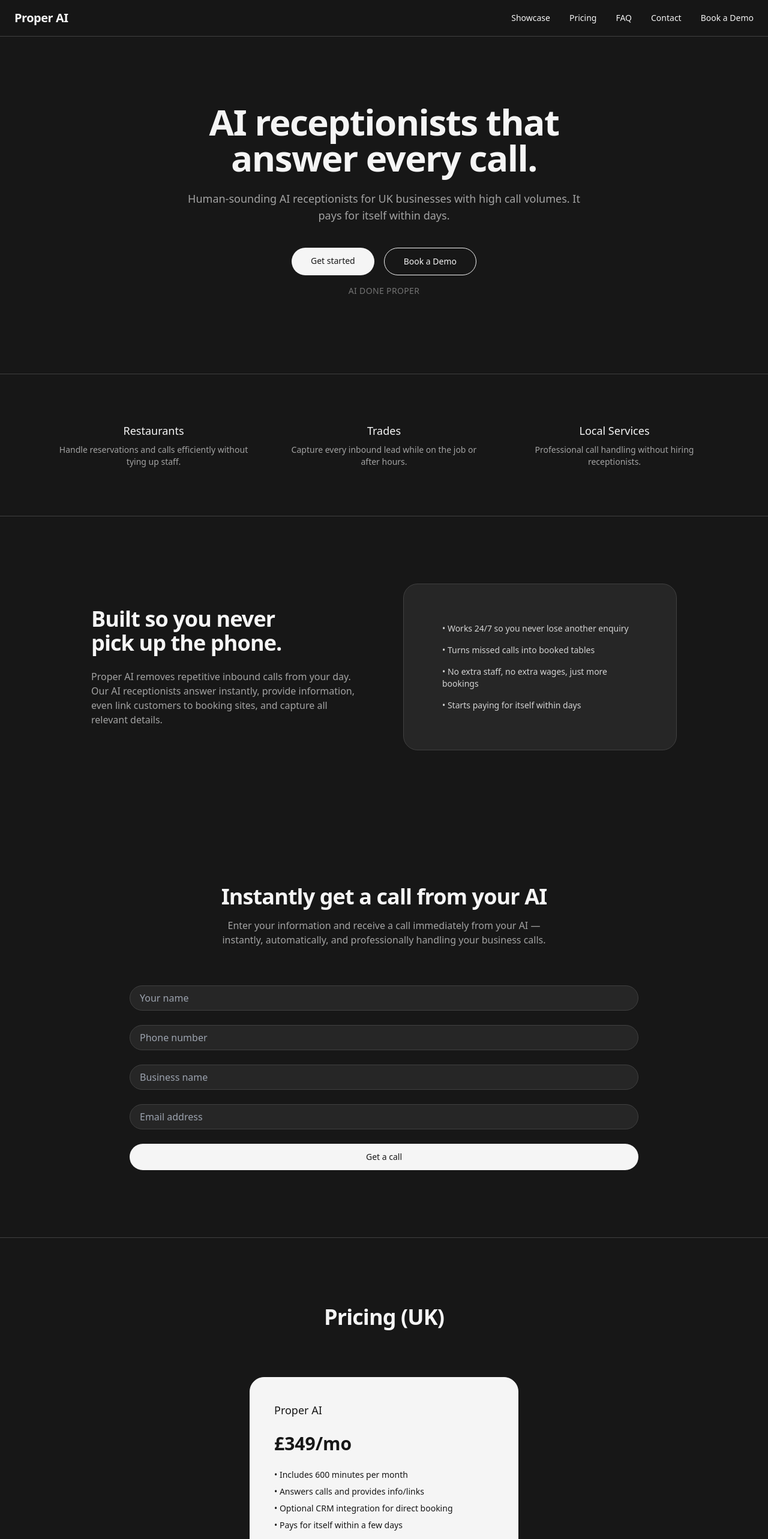
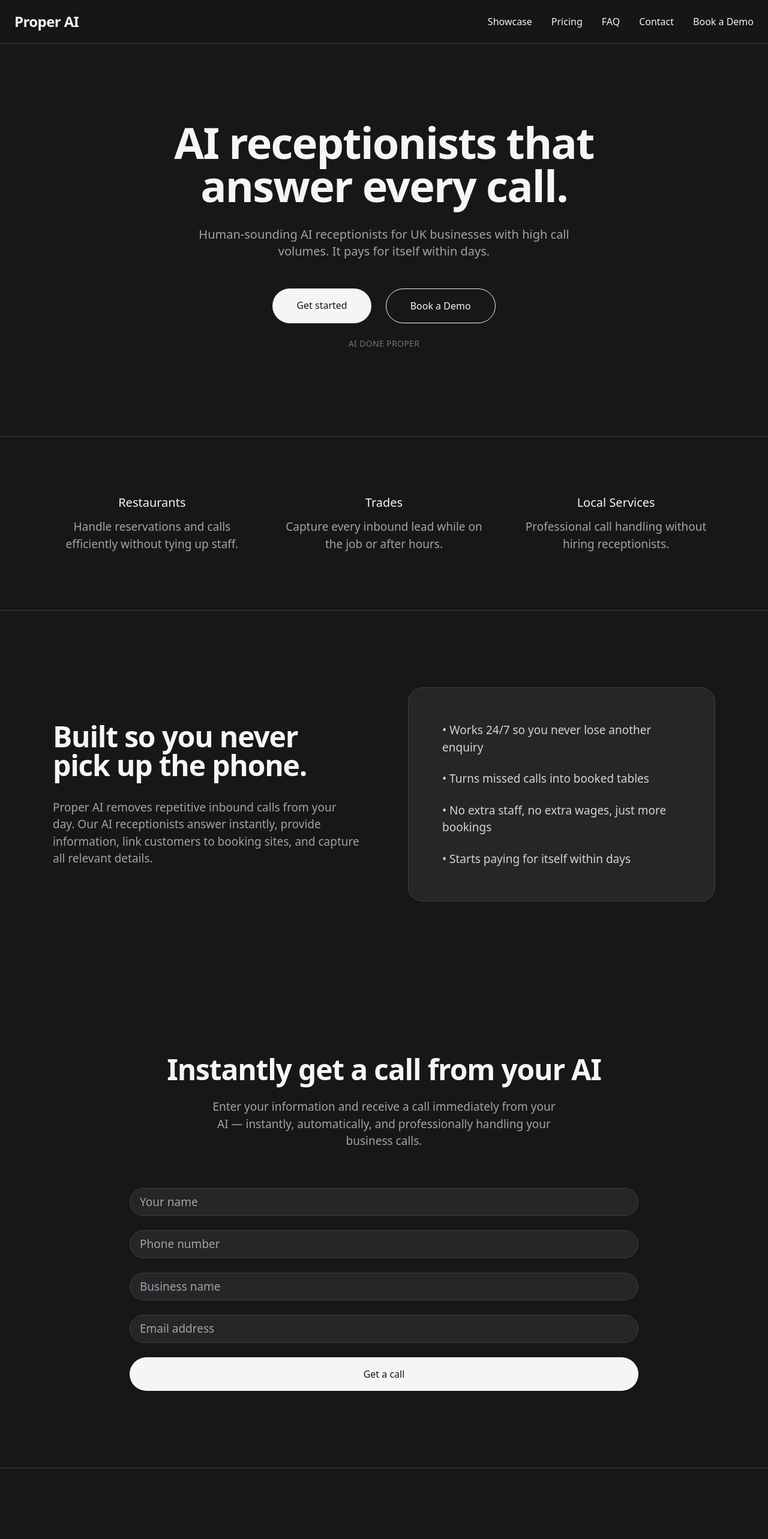
Before and after one commit to diegodiego794/ProperAI, a Next.js app: page / in a window 1280 px wide. Shown: the top 2566 px of the page at 60% size. Built offline with nearby package versions, Linux system fonts and the light colour scheme.

Commit message:
Update index.js

```diff
--- a/pages/index.js
+++ b/pages/index.js
@@ -21,76 +21,80 @@
 }
 
 export default function ProperAIWebsite() {
-  const scrollToCall = () => {
-    document.getElementById("showcase")?.scrollIntoView({ behavior: "smooth" });
-  };
-
-  const scrollToDemo = () => {
-    document.getElementById("demo")?.scrollIntoView({ behavior: "smooth" });
-  };
-
   return (
-    <div className="min-h-screen bg-neutral-900 text-neutral-100 font-sans">
+    <div className="min-h-screen bg-neutral-900 text-neutral-100 font-sans text-[18px] md:text-[19px]">
       {/* Header */}
       <header className="sticky top-0 z-50 bg-neutral-900/90 backdrop-blur border-b border-neutral-700">
-        <div className="max-w-7xl mx-auto px-6 py-4 flex items-center justify-between">
-          <div className="text-xl font-semibold tracking-tight">Proper AI</div>
-          <nav className="hidden md:flex items-center space-x-8 text-sm">
-            <a onClick={scrollToCall} className="hover:text-neutral-300 transition cursor-pointer">Showcase</a>
-            <a onClick={scrollToDemo} className="hover:text-neutral-300 transition cursor-pointer">Pricing</a>
-            <a onClick={scrollToDemo} className="hover:text-neutral-300 transition cursor-pointer">FAQ</a>
-            <a onClick={scrollToDemo} className="hover:text-neutral-300 transition cursor-pointer">Contact</a>
-            <a onClick={scrollToDemo} className="hover:text-neutral-300 transition cursor-pointer">Book a Demo</a>
+        <div className="max-w-7xl mx-auto px-6 py-5 flex items-center justify-between">
+          <div className="text-2xl font-semibold tracking-tight">Proper AI</div>
+          <nav className="hidden md:flex items-center space-x-8 text-base">
+            <a href="#showcase" className="hover:text-neutral-300 transition">Showcase</a>
+            <a href="#pricing" className="hover:text-neutral-300 transition">Pricing</a>
+            <a href="#faq" className="hover:text-neutral-300 transition">FAQ</a>
+            <a href="#demo" className="hover:text-neutral-300 transition">Contact</a>
+            <a href="#demo" className="hover:text-neutral-300 transition">Book a Demo</a>
           </nav>
         </div>
       </header>
 
       {/* Hero */}
-      <FadeSection className="pt-28 pb-32 text-center">
-        <h1 className="text-4xl md:text-6xl font-semibold tracking-tight leading-tight">
+      <FadeSection className="pt-32 pb-36 text-center">
+        <h1 className="text-5xl md:text-7xl font-semibold tracking-tight leading-tight">
           AI receptionists that
           <span className="block">answer every call.</span>
         </h1>
-        <p className="mt-6 text-lg text-neutral-400 max-w-2xl mx-auto">
+        <p className="mt-8 text-xl text-neutral-400 max-w-2xl mx-auto">
           Human-sounding AI receptionists for UK businesses with high call volumes.
           It pays for itself within days.
         </p>
-        <div className="mt-10 flex justify-center gap-4">
-          <a onClick={scrollToCall} className="rounded-full bg-neutral-100 text-neutral-900 px-8 py-3 text-sm font-medium hover:bg-neutral-300 transition cursor-pointer">
+
+        <div className="mt-12 flex justify-center gap-6">
+          <a
+            href="#showcase"
+            className="rounded-full bg-neutral-100 text-neutral-900 px-10 py-4 text-base font-medium hover:bg-neutral-300 transition"
+          >
             Get started
           </a>
-          <button onClick={scrollToDemo} className="rounded-full bg-transparent border border-neutral-100 text-neutral-100 px-8 py-3 text-sm font-medium hover:bg-neutral-700 transition">
+
+          <a
+            href="#demo"
+            className="rounded-full bg-transparent border border-neutral-100 text-neutral-100 px-10 py-4 text-base font-medium hover:bg-neutral-700 transition"
+          >
             Book a Demo
-          </button>
+          </a>
         </div>
-        <p className="mt-4 text-sm text-neutral-500 font-medium uppercase tracking-wide">AI done Proper</p>
+
+        <p className="mt-6 text-sm text-neutral-500 font-medium uppercase tracking-wide">
+          AI done Proper
+        </p>
       </FadeSection>
 
-      {/* Use Cases: Restaurants / Trades / Local Services */}
-      <FadeSection className="py-20 border-y border-neutral-700" id="use-cases">
-        <div className="grid md:grid-cols-3 gap-12 text-center max-w-6xl mx-auto px-6">
+      {/* Use Cases */}
+      <FadeSection className="py-24 border-y border-neutral-700">
+        <div className="grid md:grid-cols-3 gap-14 text-center max-w-6xl mx-auto px-6">
           <UseCase title="Restaurants" text="Handle reservations and calls efficiently without tying up staff." />
           <UseCase title="Trades" text="Capture every inbound lead while on the job or after hours." />
           <UseCase title="Local Services" text="Professional call handling without hiring receptionists." />
         </div>
       </FadeSection>
 
-      {/* Built so you never pick up the phone (Restored with updated box) */}
-      <FadeSection className="py-28">
-        <div className="grid md:grid-cols-2 gap-16 max-w-5xl mx-auto px-6 items-center">
+      {/* Built so you never pick up the phone */}
+      <FadeSection className="py-32">
+        <div className="grid md:grid-cols-2 gap-20 max-w-6xl mx-auto px-6 items-center">
           <div>
-            <h2 className="text-3xl md:text-4xl font-semibold tracking-tight">
+            <h2 className="text-4xl md:text-5xl font-semibold tracking-tight">
               Built so you never
               <span className="block">pick up the phone.</span>
             </h2>
-            <p className="mt-6 text-neutral-400">
+            <p className="mt-8 text-neutral-400">
               Proper AI removes repetitive inbound calls from your day.
-              Our AI receptionists answer instantly, provide information, even link customers to booking sites,
-              and capture all relevant details.
+              Our AI receptionists answer instantly, provide information,
+              link customers to booking sites, and capture all relevant details.
             </p>
           </div>
-          <div className="rounded-3xl border border-neutral-700 bg-neutral-800 p-10 md:p-16">
-            <ul className="space-y-4 text-sm text-neutral-300">
+
+          <div className="rounded-3xl border border-neutral-700 bg-neutral-800 p-14">
+            <ul className="space-y-6 text-neutral-300">
               <li>• Works 24/7 so you never lose another enquiry</li>
               <li>• Turns missed calls into booked tables</li>
               <li>• No extra staff, no extra wages, just more bookings</li>
@@ -100,102 +104,128 @@
         </div>
       </FadeSection>
 
-      {/* Showcase / AI Call Form */}
-      <FadeSection id="showcase" className="py-28">
+      {/* Showcase */}
+      <FadeSection id="showcase" className="py-32">
         <div className="max-w-4xl mx-auto px-6 text-center">
-          <h2 className="text-3xl md:text-4xl font-semibold tracking-tight">Instantly get a call from your AI</h2>
-          <p className="mt-4 text-neutral-400 max-w-xl mx-auto">
-            Enter your information and receive a call immediately from your AI — instantly, automatically, and professionally handling your business calls.
+          <h2 className="text-4xl md:text-5xl font-semibold tracking-tight">
+            Instantly get a call from your AI
+          </h2>
+
+          <p className="mt-6 text-neutral-400 max-w-xl mx-auto">
+            Enter your information and receive a call immediately from your AI —
+            instantly, automatically, and professionally handling your business calls.
           </p>
+
           <form
             className="mt-16 grid gap-6"
             onSubmit={async (e) => {
               e.preventDefault();
               const form = e.currentTarget;
-              await fetch("https://diegofreitas.app.n8n.cloud/webhook/52d8a728-aef7-44be-2ade-014de00ffb0c", {
+
+              await fetch(
+                "https://diegofreitas.app.n8n.cloud/webhook/52d8a728-aef7-44be-a2de-014de00ffb0c",
+                {
                   method: "POST",
                   headers: { "Content-Type": "application/json" },
                   body: JSON.stringify({
                     name: form.name.value,
                     phone: form.phone.value,
                     business: form.business.value,
-                  email: form.email.value
+                    email: form.email.value,
                   }),
-              });
+                }
+              );
+
               form.reset();
-              alert("Thanks! We'll be in touch.");
+              alert("Your AI is calling you now.");
             }}
           >
             <input name="name" required placeholder="Your name" className="input-dark" />
             <input name="phone" required placeholder="Phone number" className="input-dark" />
             <input name="business" placeholder="Business name" className="input-dark" />
             <input name="email" type="email" required placeholder="Email address" className="input-dark" />
-            <button type="submit" className="rounded-full bg-neutral-100 text-neutral-900 px-8 py-3 text-sm font-medium">Get a call</button>
+
+            <button
+              type="submit"
+              className="rounded-full bg-neutral-100 text-neutral-900 px-10 py-4 text-base font-medium"
+            >
+              Get a call
+            </button>
           </form>
         </div>
       </FadeSection>
 
       {/* Pricing */}
-      <FadeSection id="pricing" className="py-28 border-y border-neutral-700">
-        <div className="max-w-6xl mx-auto px-6">
-          <h2 className="text-center text-3xl md:text-4xl font-semibold tracking-tight">Pricing (UK)</h2>
-          <div className="mt-20 grid md:grid-cols-1 gap-10 max-w-md mx-auto">
-            <PriceCard title="Proper AI" price="£349/mo" items={[
+      <FadeSection id="pricing" className="py-32 border-y border-neutral-700">
+        <div className="max-w-6xl mx-auto px-6 text-center">
+          <h2 className="text-4xl md:text-5xl font-semibold tracking-tight">
+            Pricing (UK)
+          </h2>
+
+          <div className="mt-20 max-w-md mx-auto">
+            <PriceCard
+              title="Proper AI"
+              price="£349/mo"
+              items={[
                 "Includes 600 minutes per month",
                 "Answers calls and provides info/links",
                 "Optional CRM integration for direct booking",
-              "Pays for itself within a few days"
-            ]} featured continueAction={scrollToDemo} />
-            <p className="mt-4 text-center text-sm text-neutral-400">No contract - Cancel anytime</p>
+                "Pays for itself within a few days",
+              ]}
+            />
+
+            <p className="mt-6 text-sm text-neutral-400">
+              No contract — cancel anytime
+            </p>
+
+            <a
+              href="#demo"
+              className="inline-block mt-8 rounded-full bg-neutral-100 text-neutral-900 px-10 py-4 text-base font-medium"
+            >
+              Continue
+            </a>
           </div>
         </div>
       </FadeSection>
 
       {/* FAQ */}
-      <FadeSection id="faq" className="py-28">
+      <FadeSection id="faq" className="py-32">
         <div className="max-w-4xl mx-auto px-6">
-          <h2 className="text-3xl md:text-4xl font-semibold tracking-tight text-center">FAQ</h2>
-          <div className="mt-12 space-y-8">
-            <FAQ q="Does it sound robotic?" a="No. The voice is natural and conversational, designed to sound human." />
-            <FAQ q="Can it book appointments?" a="Provides info and links by default; optional CRM integration books directly." />
-            <FAQ q="What if my call volume grows?" a="The service scales to meet higher call volumes." />
-            <FAQ q="How fast can I get started?" a="Most UK clients are live within a few days." />
+          <h2 className="text-4xl md:text-5xl font-semibold tracking-tight text-center">
+            FAQ
+          </h2>
+
+          <div className="mt-16 space-y-10">
+            <FAQ q="Does it sound robotic?" a="No. The voice is natural and conversational." />
+            <FAQ q="Can it book appointments?" a="Optional CRM integration allows direct booking." />
+            <FAQ q="What if call volume grows?" a="Minutes scale with your business." />
+            <FAQ q="How fast can I go live?" a="Most UK clients are live within days." />
           </div>
         </div>
       </FadeSection>
 
-      {/* Demo Booking Form (Bottom) */}
-      <FadeSection id="demo" className="py-28 bg-neutral-800">
-        <div className="max-w-5xl mx-auto px-6 flex flex-col md:flex-row items-center gap-12">
-          <div className="md:w-1/2">
-            <h2 className="text-3xl md:text-4xl font-semibold tracking-tight">Book a Professional Demo</h2>
-            <p className="mt-4 text-neutral-300">
+      {/* Demo */}
+      <FadeSection id="demo" className="py-32 bg-neutral-800">
+        <div className="max-w-6xl mx-auto px-6 grid md:grid-cols-2 gap-16 items-center">
+          <div>
+            <h2 className="text-4xl md:text-5xl font-semibold tracking-tight">
+              Book a Professional Demo
+            </h2>
+            <p className="mt-6 text-neutral-300">
               We will build an AI specific to your needs and accurate to your business and present it to you.
             </p>
           </div>
-          <div className="md:w-1/2 bg-neutral-900 p-8 rounded-2xl shadow-lg">
-            <form
-              className="grid gap-4"
-              onSubmit={async (e) => {
-                e.preventDefault();
-                const form = e.currentTarget;
-                console.log({
-                  name: form.name.value,
-                  phone: form.phone.value,
-                  business: form.business.value,
-                  email: form.email.value,
-                  notes: form.notes.value
-                });
-                form.reset();
-                alert("Thanks! We'll contact you to schedule your demo.");
-              }}
-            >
-              <input name="name" required placeholder="Your name" className="input-dark" />
-              <input name="phone" required placeholder="Phone number" className="input-dark" />
-              <input name="business" placeholder="Business name" className="input-dark" />
-              <input name="email" type="email" required placeholder="Email address" className="input-dark" />
-              <textarea name="notes" placeholder="Any notes or questions" className="input-dark" rows={4} />
-              <button type="submit" className="rounded-full bg-neutral-100 text-neutral-900 px-8 py-3 text-sm font-medium w-full">Schedule Demo</button>
+
+          <div className="bg-neutral-900 p-10 rounded-3xl">
+            <form className="grid gap-5">
+              <input placeholder="Your name" className="input-dark" />
+              <input placeholder="Phone number" className="input-dark" />
+              <input placeholder="Business name" className="input-dark" />
+              <input placeholder="Email address" className="input-dark" />
+              <textarea placeholder="Notes" rows={4} className="input-dark" />
+              <button className="rounded-full bg-neutral-100 text-neutral-900 px-10 py-4 text-base font-medium">
+                Schedule Demo
+              </button>
             </form>
           </div>
         </div>
@@ -215,7 +245,9 @@
     <section
       id={id}
       ref={ref}
-      className={`${className} transition-all duration-700 ${visible ? "opacity-100 translate-y-0" : "opacity-0 translate-y-6"}`}
+      className={`${className} transition-all duration-700 ${
+        visible ? "opacity-100 translate-y-0" : "opacity-0 translate-y-6"
+      }`}
     >
       {children}
     </section>
@@ -224,31 +256,26 @@
 
 const UseCase = ({ title, text }) => (
   <div>
-    <h3 className="text-lg font-medium">{title}</h3>
-    <p className="mt-2 text-sm text-neutral-400">{text}</p>
+    <h3 className="text-xl font-medium">{title}</h3>
+    <p className="mt-3 text-neutral-400">{text}</p>
   </div>
 );
 
-const PriceCard = ({ title, price, items, featured, continueAction }) => (
-  <div className={`rounded-3xl p-10 border ${featured ? "bg-neutral-100 text-neutral-900 border-neutral-100" : "bg-neutral-800 border-neutral-700"}`}>
-    <h3 className="text-lg font-medium">{title}</h3>
-    <div className="mt-6 text-3xl font-semibold">{price}</div>
-    <ul className="mt-6 space-y-2 text-sm">
-      {items.map((i) => <li key={i}>• {i}</li>)}
+const PriceCard = ({ title, price, items }) => (
+  <div className="rounded-3xl p-12 bg-neutral-100 text-neutral-900">
+    <h3 className="text-xl font-medium">{title}</h3>
+    <div className="mt-6 text-4xl font-semibold">{price}</div>
+    <ul className="mt-8 space-y-3">
+      {items.map((i) => (
+        <li key={i}>• {i}</li>
+      ))}
     </ul>
-    {continueAction && (
-      <div className="mt-6 text-center">
-        <button onClick={continueAction} className="rounded-full bg-neutral-900 text-white px-6 py-2 text-sm font-medium hover:bg-neutral-700 transition">
-          Continue
-        </button>
-      </div>
-    )}
   </div>
 );
 
 const FAQ = ({ q, a }) => (
   <div>
-    <h4 className="font-medium">{q}</h4>
-    <p className="mt-2 text-sm text-neutral-400">{a}</p>
+    <h4 className="text-lg font-medium">{q}</h4>
+    <p className="mt-3 text-neutral-400">{a}</p>
   </div>
 );
```
Lines whose indentation alone changed are shown as unchanged.
